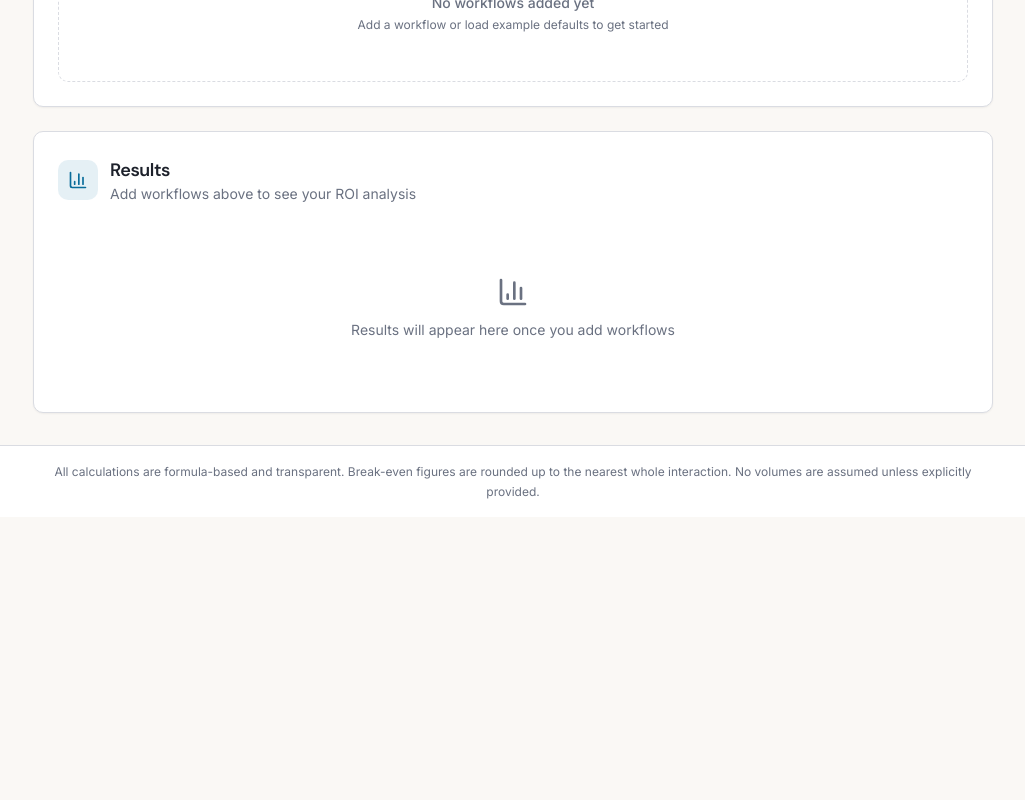
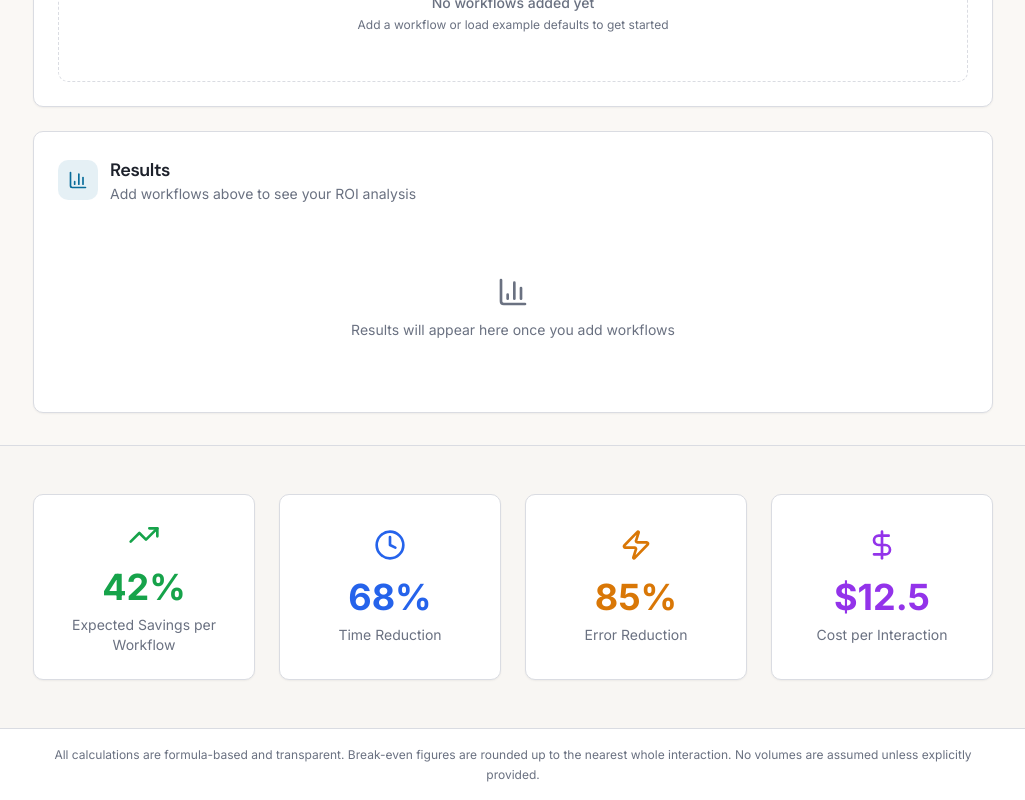
Before and after one commit to suneater-io/wxcc_roi, a Next.js app: page / in a window 1280 px wide. Shown: the part 1675-2475 px from the top of the page, without its empty margins (127-1152 px from the left). Before the commit the page ends 2192 px from the top, so only its background shows below. Built offline with nearby package versions, Linux system fonts and the light colour scheme.

Commit message:
Updated app/page.tsx to include SavingsStats component

```diff
--- a/app/page.tsx
+++ b/app/page.tsx
@@ -1,4 +1,5 @@
 import { RoiCalculator } from "@/components/roi/roi-calculator"
+import { SavingsStats } from "@/components/roi/savings-stats"
 import { Calculator } from "lucide-react"
 
 export default function Page() {
@@ -26,6 +27,18 @@ export default function Page() {
         <RoiCalculator />
       </div>
 
+      {/* Impact Stats */}
+      <div className="border-t bg-muted/30">
+        <div className="mx-auto max-w-5xl px-4 sm:px-6 lg:px-8">
+          <SavingsStats
+            savingsPercentage={42}
+            timeReductionPercentage={68}
+            errorReductionPercentage={85}
+            costPerInteraction={12.50}
+          />
+        </div>
+      </div>
+
       {/* Footer */}
       <footer className="border-t bg-card">
         <div className="mx-auto max-w-5xl px-4 py-4 sm:px-6 lg:px-8">
```
